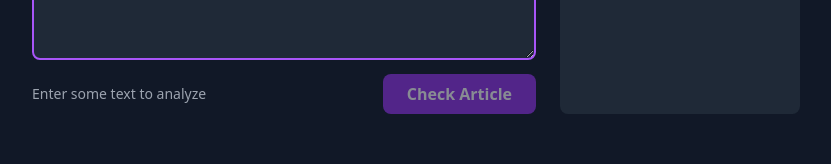
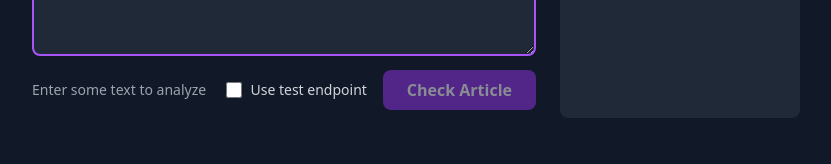
Before and after one commit to Lens2199/ai-fake-news-detector, a React (Create React App) app in the folder frontend/: page / in a window 1280 px wide. Shown: the part 475-639 px from the top of the page, without its empty margins (224-1055 px from the left). Built offline with nearby package versions, Linux system fonts and the light colour scheme.

Commit message:
news stuff

```diff
--- a/frontend/src/App.js
+++ b/frontend/src/App.js
@@ -9,6 +9,7 @@ function App() {
   const [loading, setLoading] = useState(false);
   const [error, setError] = useState(null);
   const [copied, setCopied] = useState(false);
+  const [useTestEndpoint, setUseTestEndpoint] = useState(false);
 
   // Hardcoded fallback API URL in case environment variable isn't available
   const apiUrl = process.env.REACT_APP_API_URL || 'https://ai-fake-news-detector-api.onrender.com';
@@ -39,13 +40,16 @@ function App() {
     setResult(null);
     setError(null);
 
+    // Determine which endpoint to use
+    const endpoint = useTestEndpoint ? 'test' : 'analyze';
+
     // Log the API URL being used
-    console.log("Using API URL:", apiUrl);
+    console.log(`Using API URL: ${apiUrl}/${endpoint}`);
 
     try {
-      console.log("Attempting to fetch from:", `${apiUrl}/analyze`);
+      console.log(`Attempting to fetch from: ${apiUrl}/${endpoint}`);
 
-      const response = await fetch(`${apiUrl}/analyze`, {
+      const response = await fetch(`${apiUrl}/${endpoint}`, {
         method: 'POST',
         headers: { 'Content-Type': 'application/json' },
         body: JSON.stringify({ text }),
@@ -94,12 +98,14 @@ function App() {
   const getLabel = (label) => {
     if (label === 'Fake') return '❌ FAKE';
     if (label === 'Real') return '✅ REAL';
+    if (label === 'Test') return '🧪 TEST';
     return '🌀 UNKNOWN';
   };
 
   const getColor = (label) => {
     if (label === 'Fake') return 'border-red-400 text-red-500';
     if (label === 'Real') return 'border-green-400 text-green-500';
+    if (label === 'Test') return 'border-purple-400 text-purple-500';
     return 'border-blue-400 text-blue-400';
   };
 
@@ -135,10 +141,20 @@ Reasoning: ${result.reasoning}
               rows="12"
               className="w-full bg-gray-800 border-2 border-purple-500 rounded-lg p-4 mb-2 placeholder-gray-400 focus:outline-none focus:ring-2 focus:ring-purple-600"
             />
-            <div className="flex justify-between items-center">
+            <div className="flex justify-between items-center mb-2">
               <div className="text-sm text-gray-400">
                 {text.length > 0 ? `${text.length} characters` : 'Enter some text to analyze'}
               </div>
+              <div className="flex items-center">
+                <label className="inline-flex items-center mr-4 cursor-pointer">
+                  <input
+                    type="checkbox"
+                    checked={useTestEndpoint}
+                    onChange={(e) => setUseTestEndpoint(e.target.checked)}
+                    className="form-checkbox h-4 w-4 text-purple-600 rounded focus:ring-purple-500"
+                  />
+                  <span className="ml-2 text-sm text-gray-300">Use test endpoint</span>
+                </label>
                 <button
                   onClick={analyzeText}
                   disabled={loading || !text.trim() || text.trim().length < 10}
@@ -147,6 +163,10 @@ Reasoning: ${result.reasoning}
                   {loading && <span className="w-4 h-4 border-2 border-white border-t-transparent rounded-full animate-spin"></span>}
                   {loading ? 'Analyzing...' : 'Check Article'}
                 </button>
+              </div>
+            </div>
+            <div className="text-xs text-gray-500">
+              {useTestEndpoint ? '⚠️ Using test endpoint - will return mock data' : ''}
             </div>
           </div>
 
@@ -193,6 +213,8 @@ Reasoning: ${result.reasoning}
                     ? 'bg-green-500'
                     : result.label === 'Fake'
                     ? 'bg-red-500'
+                    : result.label === 'Test'
+                    ? 'bg-purple-500'
                     : 'bg-blue-500'
                 }`}
                 style={{ width: `${(result.score * 100).toFixed(0)}%` }}
@@ -210,7 +232,7 @@ Reasoning: ${result.reasoning}
               </div>
             )}
 
-            {(result.label === 'Real' || result.label === 'Fake') && (
+            {(result.label === 'Real' || result.label === 'Fake' || result.label === 'Test') && (
               <div className="mt-6 mx-auto max-w-xs">
                 <Pie
                   data={{
@@ -222,7 +244,11 @@ Reasoning: ${result.reasoning}
                           100 - result.score * 100,
                         ],
                         backgroundColor: [
-                          result.label === 'Real' ? 'rgba(34,197,94,0.7)' : 'rgba(239,68,68,0.7)',
+                          result.label === 'Real'
+                            ? 'rgba(34,197,94,0.7)'
+                            : result.label === 'Fake'
+                            ? 'rgba(239,68,68,0.7)'
+                            : 'rgba(168,85,247,0.7)',
                           'rgba(107,114,128,0.3)',
                         ],
                         borderColor: ['white', 'white'],
```
Lines whose indentation alone changed are shown as unchanged.
